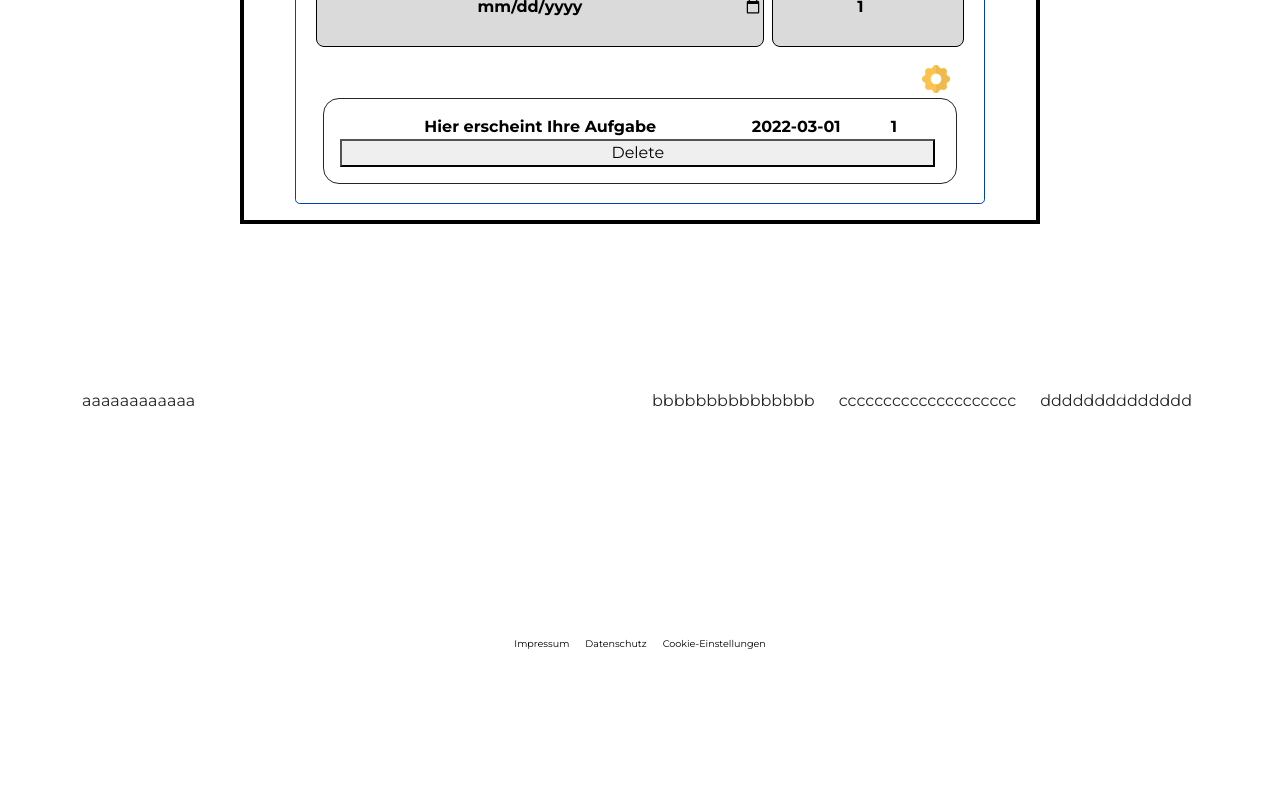
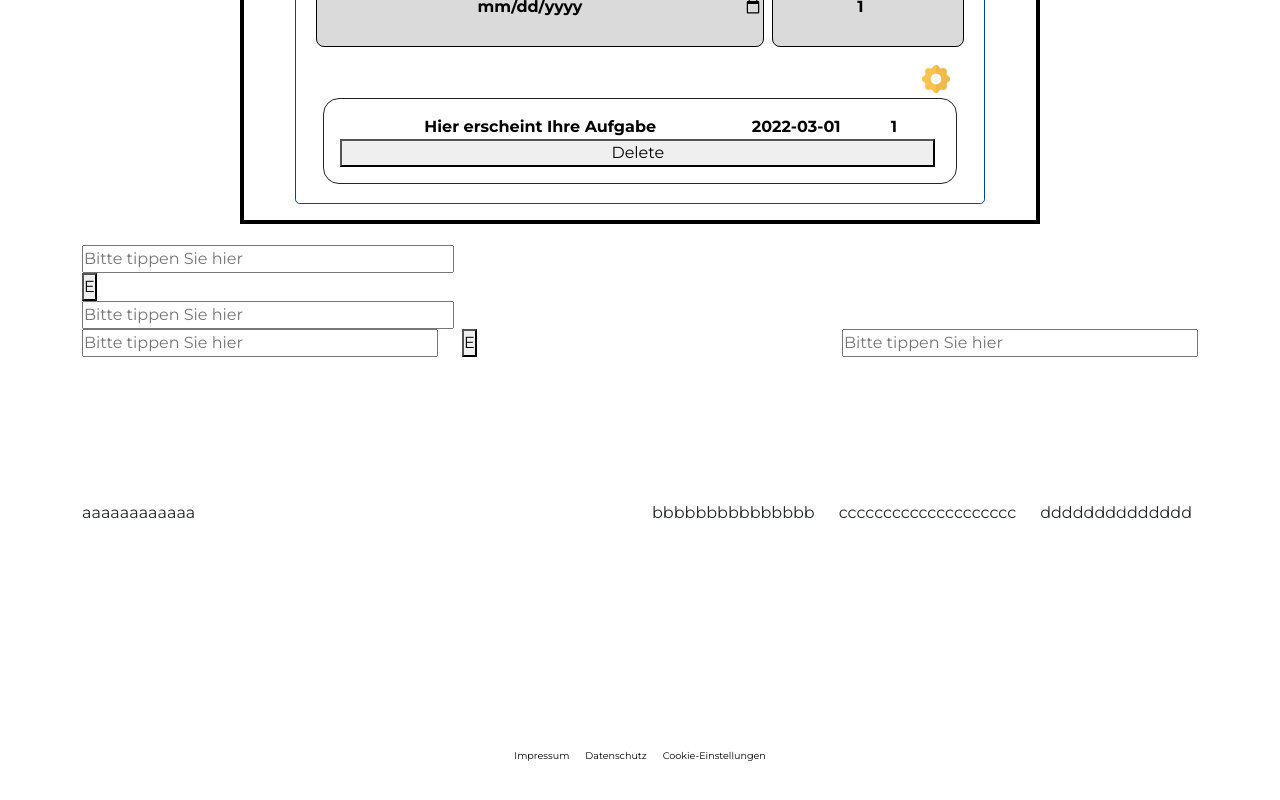
Before and after one commit to devmakesmarter/portfoliowebsite, a React (Create React App) app: page / in a window 1280 px wide. Shown: the part 1792-2592 px from the top of the page. Before the commit the page ends 2484 px from the top, so only its background shows below. Built offline with nearby package versions, Linux system fonts and the light colour scheme.

Commit message:
bootstrapeins

```diff
--- a/src/Components/Firststepwithbootstrap/Firsstepwithbootstrap.js
+++ b/src/Components/Firststepwithbootstrap/Firsstepwithbootstrap.js
@@ -1,16 +1,54 @@
-import React from 'react';
+import {React, useState} from 'react';
+import 'bootstrap/dist/css/bootstrap.min.css';
 import "./Firsstepwithbootstrap.css";
+import { Container, Row, Col, Carousel  } from 'react-bootstrap';
+import { Quizapp } from '../Quizapp/Quiz';
+import {ToDo} from "../ToDo/ToDo";
+import pictureone from "../Popup/pexels-lilartsy-1194775.jpg";
+
 
 
 export const Firsstepwithbootstrap = () => {
 
+const [index, setIndex] = useState(0);
 
-    return ( <
-        div >
+  const handleSelect = (selectedIndex, e) => {
+    setIndex(selectedIndex);
+  };
 
-        <
-        /div>
-    )
+
+
+
+ const desgin = {height: "200px"};
+
+
+  return (
+    <>
+      <Container id="caruselspeziale" className="container" >
+             <Row  >
+           <form >
+            <Col className="col-12 col-md-4"><input className="myinput"  type="text"  placeholder="Bitte tippen Sie hier" maxLength="50" required ></input></Col>
+            <Col className="col-12 col-md-4"><button className="" type="submit" >E</button></Col>
+            <Col className="col-12 col-md-4"><input className="myinput"  type="text"  placeholder="Bitte tippen Sie hier" maxLength="50" required ></input></Col>
+            </form>
+            </Row >
+
+
+
+
+        <form className="row">
+            <Col className="col-12 col-md-4"><input className="myinput"  type="text"  placeholder="Bitte tippen Sie hier" maxLength="50" required ></input></Col>
+            <Col className="col-12 col-md-4"><button className="" type="submit" >E</button></Col>
+            <Col className="col-12 col-md-4"><input className="myinput"  type="text"  placeholder="Bitte tippen Sie hier" maxLength="50" required ></input></Col>
+        </form>
+
+
+        <Row  >
+
+        </Row>
+      </Container>
+    </>
+  )
 }
 
 export default Firsstepwithbootstrap;
```
